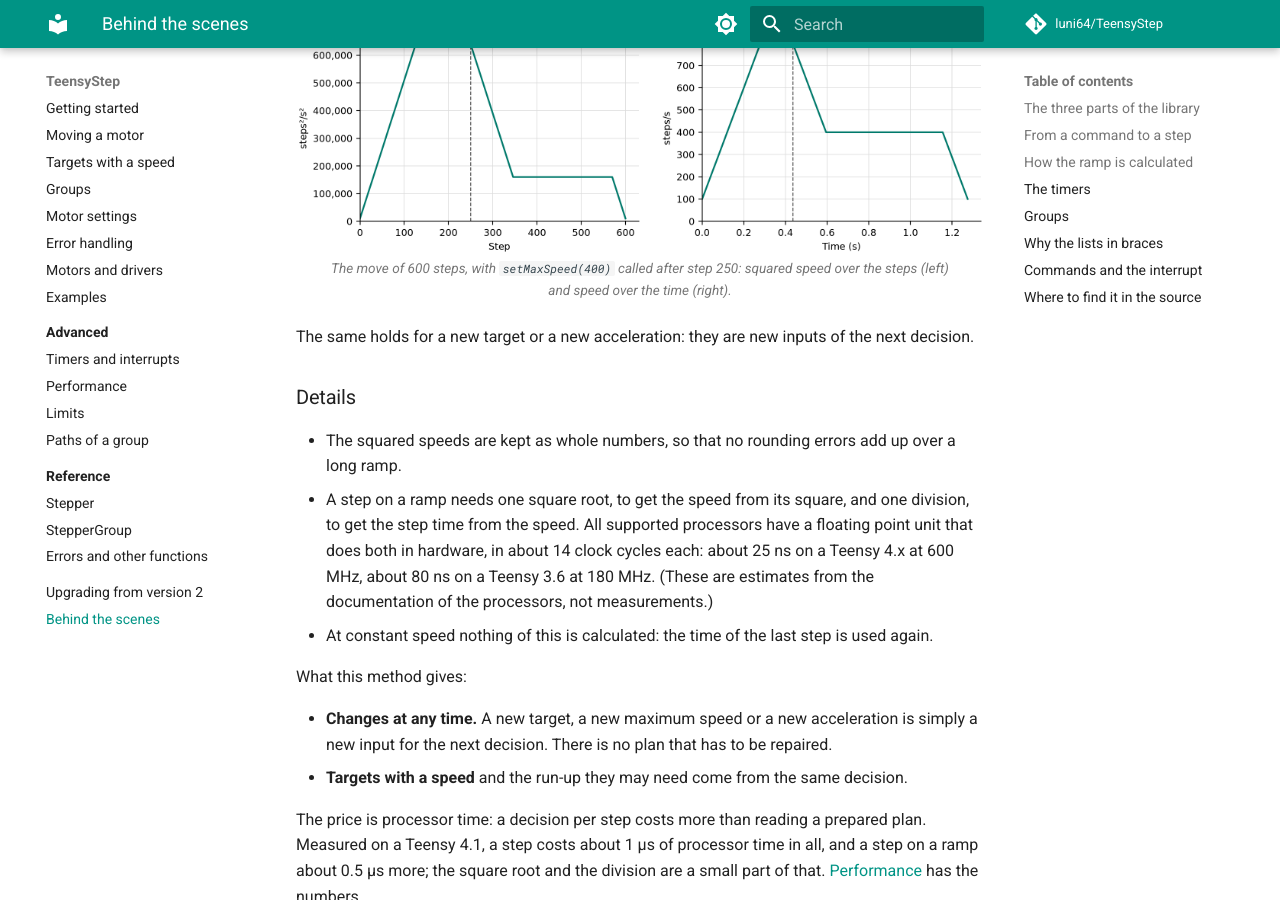
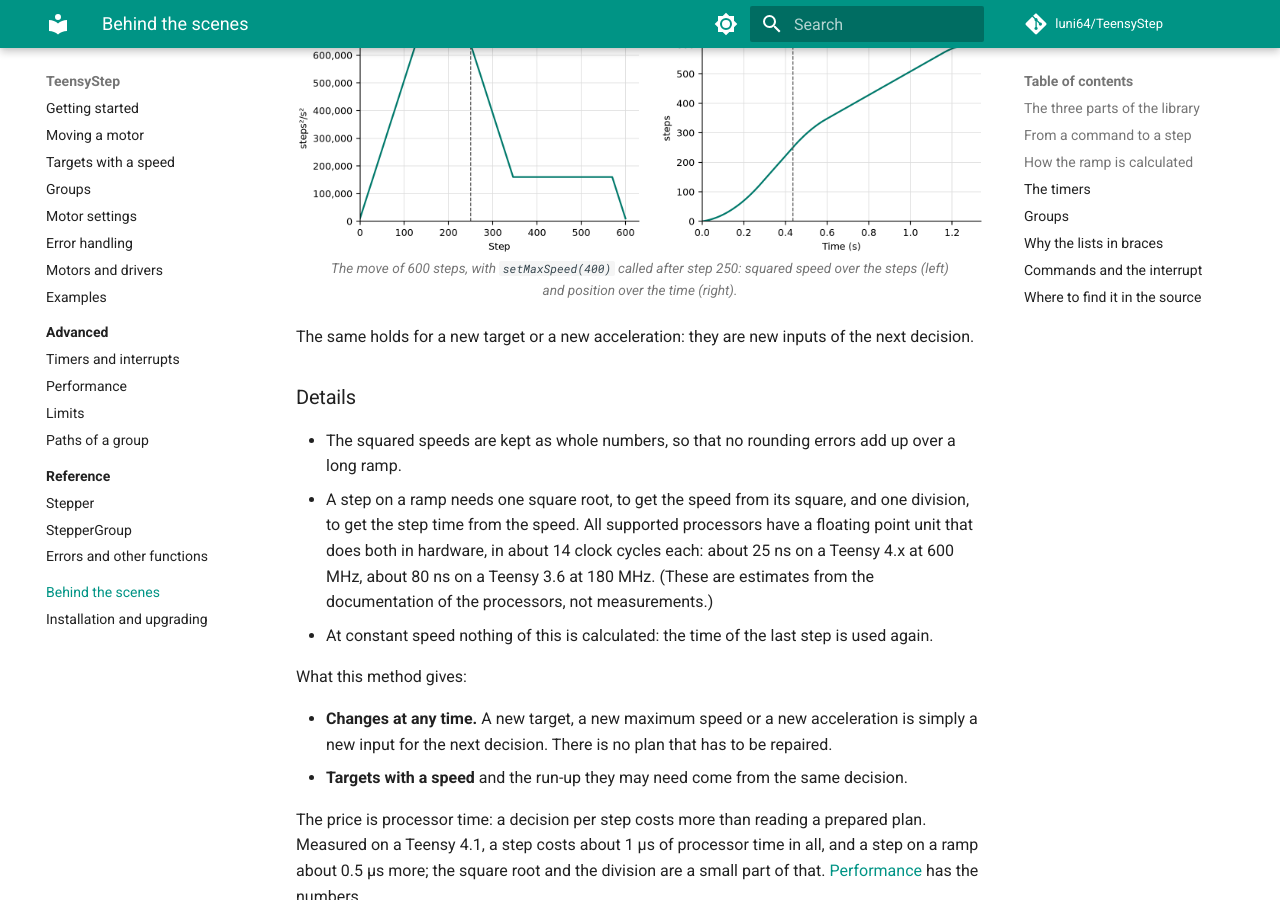
Before and after one commit to luni64/TeensyStep, an MkDocs documentation site: the page built from docs/behind-the-scenes.md, in a window 1280 px wide and 900 px high, scrolled down 8051 px. Built offline with MkDocs 1.6.1 and Material for MkDocs 9.7.7, drawn with Linux system fonts in a browser that asks for light colours; comment, search, counter and statistics services are not loaded.

Commit message:
Manual: installation and upgrading from version 2 combined into one chapter at the end; graph of the speed change shows the position over the time
Co-Authored-By: Claude Fable 5.2 <noreply@anthropic.com>

```diff
--- a/docs/behind-the-scenes.md
+++ b/docs/behind-the-scenes.md
@@ -241,7 +241,7 @@ reached at step 346. From 400 steps/s the motor needs only 30 steps to stop, so
 decelerate later: at step 571 instead of step 475.
 
 <figure markdown="span">
-  ![Squared speed over the steps and speed over the time, with a new maximum speed during the move](images/ramp-speed-change.png)<figcaption>The move of 600 steps, with <code>setMaxSpeed(400)</code> called after step 250: squared speed over the steps (left) and speed over the time (right).</figcaption>
+  ![Squared speed over the steps and position over the time, with a new maximum speed during the move](images/ramp-speed-change.png)<figcaption>The move of 600 steps, with <code>setMaxSpeed(400)</code> called after step 250: squared speed over the steps (left) and position over the time (right).</figcaption>
 </figure>
 
 The same holds for a new target or a new acceleration: they are new inputs of the next decision.
--- a/mkdocs.yml
+++ b/mkdocs.yml
@@ -36,8 +36,8 @@ nav:
       - Stepper: reference/stepper.md
       - StepperGroup: reference/stepper-group.md
       - Errors and other functions: reference/errors.md
-  - Upgrading from version 2: upgrading.md
   - Behind the scenes: behind-the-scenes.md
+  - Installation and upgrading: installation.md
 
 theme:
   name: material
```
Also changed, not shown: CHANGELOG.md (+2 -1 lines), docs/examples/index.md (+1 -1 lines), docs/index.md (+4 -23 lines), docs/installation.md (renamed from docs/upgrading.md, +32 -4 lines), docs/reference/index.md (+1 -1 lines), docs/images/ramp-speed-change.png.
